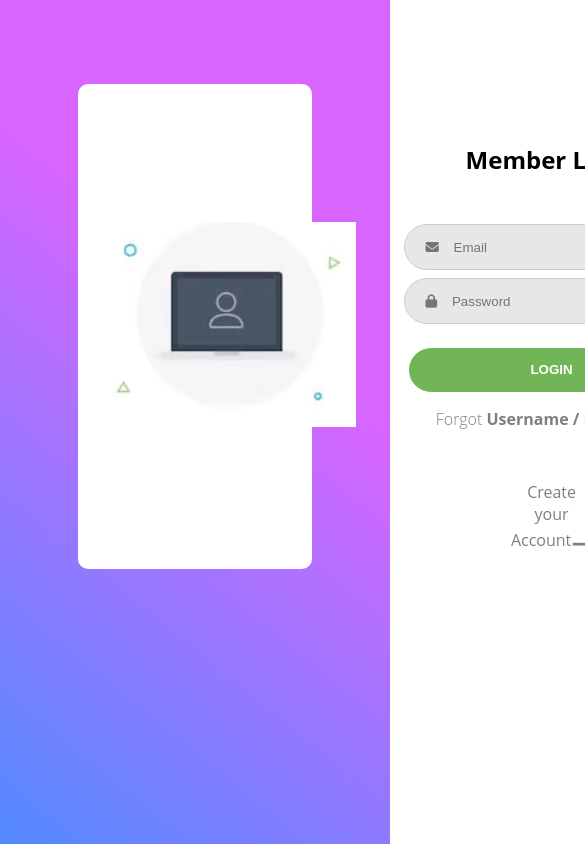
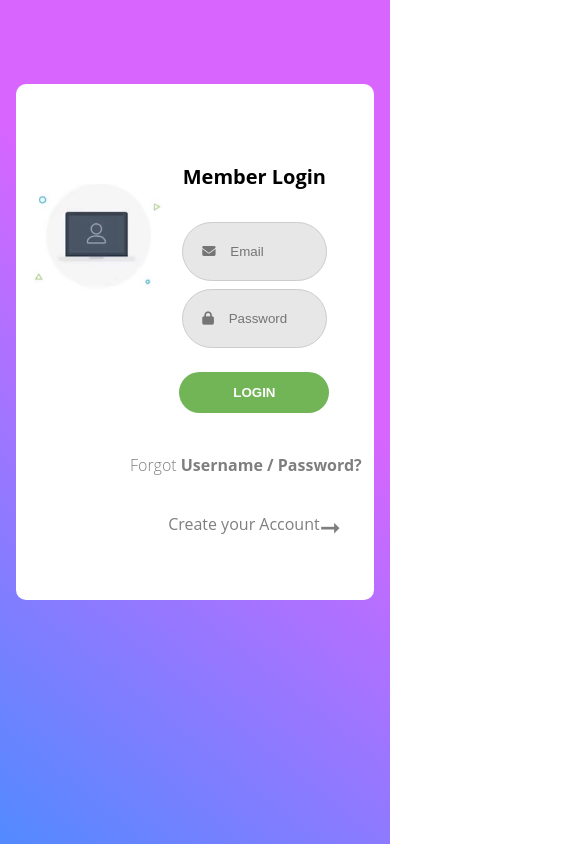
Before and after one commit to iamPedram1/login-page, a plain HTML site: page index.html in a window 390 px wide. Shown: the top 844 px of the page, 585 px wide, since content can reach past the window. Drawn offline with Linux system fonts and the light colour scheme.

Commit message:
Add files via upload
Add Javascript codes

```diff
--- a/index.html
+++ b/index.html
@@ -1,26 +1,49 @@
 <!DOCTYPE html>
 <html lang="en">
   <head>
-    <meta charset="UTF-8">
-    <meta http-equiv="X-UA-Compatible" content="IE=edge">
-    <meta name="viewport" content="width=device-width, initial-scale=1.0">
-    <link rel="stylesheet" href="style.css">
-    <script src="https://kit.fontawesome.com/cf449a2ad5.js" crossorigin="anonymous"></script>
+    <meta charset="UTF-8" />
+    <meta http-equiv="X-UA-Compatible" content="IE=edge" />
+    <meta name="viewport" content="width=device-width, initial-scale=1.0" />
+    <link rel="stylesheet" href="style.css" />
+    <script
+      src="https://kit.fontawesome.com/cf449a2ad5.js"
+      crossorigin="anonymous"
+    ></script>
     <title>Document</title>
   </head>
   <body>
     <div class="container">
       <section class="image">
-                <img src="Capture.PNG">
+        <img src="Capture.PNG" />
       </section>
       <section class="login__form">
         <h2 class="login__header">Member Login</h2>
-                    <input class="input__email" type="email" placeholder="&#xf0e0;    Email" style="font-family:Arial, FontAwesome" minlength="3" maxlength="30" required>
-                    <input class="input__password" type="password" placeholder="&#xf023;    Password" style="font-family:Arial, FontAwesome" min="0" minlength="6" maxlength="30" required>
+        <input
+          class="input__email"
+          type="email"
+          placeholder="&#xf0e0;    Email"
+          style="font-family: Arial, FontAwesome"
+          minlength="3"
+          maxlength="30"
+          required
+        />
+        <input
+          class="input__password"
+          type="password"
+          placeholder="&#xf023;    Password"
+          style="font-family: Arial, FontAwesome"
+          minlength="6"
+          maxlength="30"
+          required
+        />
         <button class="btn">LOGIN</button>
-                    <a class="forgot "href="">Forgot <span class="forgot__text">Username / Password?</span></a>
+        <a class="forgot" href=""
+          >Forgot <span class="forgot__text">Username / Password?</span></a
+        >
         <a class="register" href="">Create your Account</a>
       </section>
+      <div id="demo"></div>
     </div>
+    <script src="script.js"></script>
   </body>
 </html>
--- /dev/null
+++ b/script.js
@@ -0,0 +1,60 @@
+// const btn = document.querySelector(".btn").addEventListener("click", submit);
+// function submit(e) {
+//   const inputEmail = document.querySelector(".input__email").value.trim();
+//   const inputPassword = document.querySelector(".input__password").value.trim();
+
+//   if (inputEmail.length < 1 || inputPassword.length < 6) return;
+//   fetch("https://dummyjson.com/users")
+//     .then((res) => res.json())
+//     .then((data) => {
+//       const dataList = Array.from(data.users);
+//       for (let item of dataList) {
+//         const email = item.email;
+//         const password = item.password;
+//         if (inputEmail === email && inputPassword === password) {
+//           // Create Element
+//           const newDiv = document.createElement("div");
+//           const text = document.createTextNode("Logged in Succesfully");
+//           newDiv.appendChild(text);
+//           newDiv.setAttribute("class", "sucess");
+//           const container = document.querySelector(".container");
+//           container.insertBefore(newDiv, null);
+//           return;
+//         }
+//       }
+//       // Create Element
+//       const newDiv = document.createElement("div");
+//       const text = document.createTextNode(
+//         "Your Email or Password is Incorrect"
+//       );
+//       newDiv.appendChild(text);
+//       newDiv.setAttribute("class", "fail");
+//       const container = document.querySelector(".container");
+//       container.insertBefore(newDiv, null);
+//     });
+// }
+
+// // if (inputEmail.toLowerCase() == email && inputPassword == password) {
+// // }
+
+const submit = (e) => {
+  const inputEmail = document.querySelector(".input__email").value.trim();
+  const inputPassword = document.querySelector(".input__password").value.trim();
+  if (inputEmail.length < 1 || inputPassword.length < 6) return;
+  fetch("https://dummyjson.com/users")
+    .then((res) => res.json())
+    .then((data) => {
+      const dataList = Array.from(data.users);
+      const found = dataList.find((item) => {
+        return item.email == inputEmail && item.password == inputPassword;
+      });
+      console.log(found);
+      if (found !== undefined) {
+        alert("Logged in succesfully");
+      } else {
+        alert("email/password is incorrect");
+      }
+    });
+};
+
+const btn = document.querySelector(".btn").addEventListener("click", submit);
--- a/style.css
+++ b/style.css
@@ -55,7 +55,7 @@ a {
   align-items: center;
   display: flex;
   flex-direction: column;
-  justify-content: center;
+  align-items: center;
   margin: 0 3rem;
 }
 
@@ -82,7 +82,20 @@ a {
 }
 
 .login__header {
-  margin: 1rem 0 3rem;
+  margin: 2rem 0 2rem;
+}
+
+.sucess {
+  color: green;
+  font-weight: 500;
+  position: absolute;
+  bottom: 0;
+}
+.fail {
+  color: red;
+  font-weight: 500;
+  position: absolute;
+  bottom: 0;
 }
 
 .forgot {
@@ -94,3 +107,45 @@ a {
 .forgot__text {
   font-weight: bold;
 }
+
+@media screen and (max-width: 1024px) {
+  img {
+    width: 38vw;
+    position: absolute;
+    left: 1px;
+    top: 100px;
+    margin: 0 1vw;
+  }
+  input {
+    width: 37vw;
+    height: 7vh;
+    padding: 19px;
+  }
+  .btn {
+    padding: 13px;
+    width: 150px;
+    margin-bottom: 140px;
+  }
+  h2 {
+    font-size: 20px;
+  }
+  .container {
+    margin: 10vh 4vw;
+    padding: 20% 46% 4%;
+  }
+  .login__form {
+    align-items: center;
+    margin: 0;
+    position: absolute;
+    right: 45px;
+  }
+  .forgot {
+    white-space: nowrap;
+    position: absolute;
+    bottom: -19px;
+    margin-right: 17px;
+  }
+  .register {
+    white-space: nowrap;
+  }
+}
```
Lines whose indentation alone changed are shown as unchanged.
